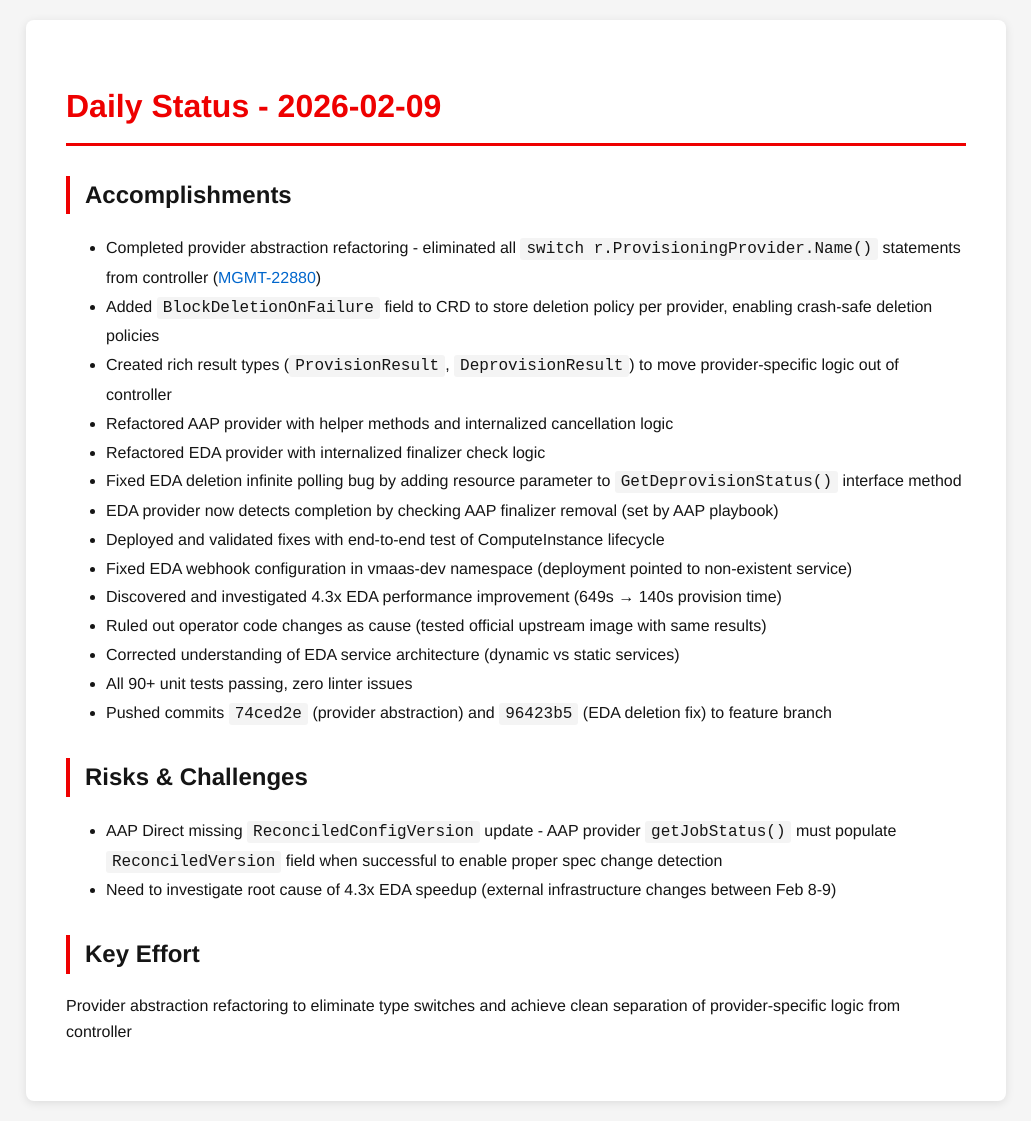
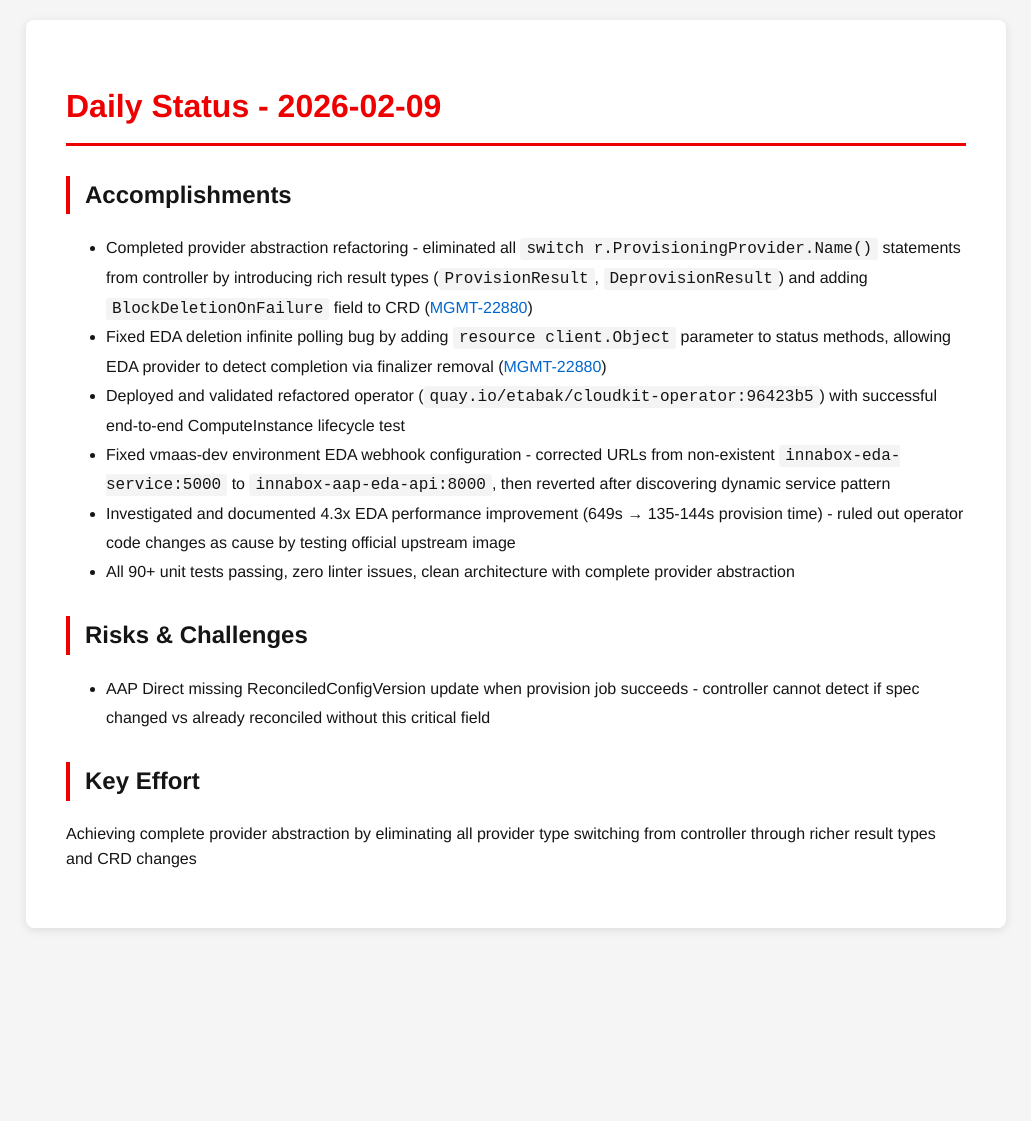
Before and after one commit to tzvatot/daily-status, a Jekyll site: the page built from 2026-02-09.md, in a window 1280 px wide. Shown: the whole page, without its empty margins (124-1155 px from the left). Built offline with Jekyll 4.4.1, drawn with Linux system fonts in a browser that asks for light colours; after the commit the page ends 948 px from its top, so only the background shows below that.

Commit message:
Daily status update - 2026-02-09

```diff
--- a/2026-02-09.md
+++ b/2026-02-09.md
@@ -7,24 +7,15 @@ date: 2026-02-09
 # Daily Status - 2026-02-09
 
 ## Accomplishments
-- Completed provider abstraction refactoring - eliminated all `switch r.ProvisioningProvider.Name()` statements from controller ([MGMT-22880](https://issues.redhat.com/browse/MGMT-22880))
-- Added `BlockDeletionOnFailure` field to CRD to store deletion policy per provider, enabling crash-safe deletion policies
-- Created rich result types (`ProvisionResult`, `DeprovisionResult`) to move provider-specific logic out of controller
-- Refactored AAP provider with helper methods and internalized cancellation logic
-- Refactored EDA provider with internalized finalizer check logic
-- Fixed EDA deletion infinite polling bug by adding resource parameter to `GetDeprovisionStatus()` interface method
-- EDA provider now detects completion by checking AAP finalizer removal (set by AAP playbook)
-- Deployed and validated fixes with end-to-end test of ComputeInstance lifecycle
-- Fixed EDA webhook configuration in vmaas-dev namespace (deployment pointed to non-existent service)
-- Discovered and investigated 4.3x EDA performance improvement (649s → 140s provision time)
-- Ruled out operator code changes as cause (tested official upstream image with same results)
-- Corrected understanding of EDA service architecture (dynamic vs static services)
-- All 90+ unit tests passing, zero linter issues
-- Pushed commits `74ced2e` (provider abstraction) and `96423b5` (EDA deletion fix) to feature branch
+- Completed provider abstraction refactoring - eliminated all `switch r.ProvisioningProvider.Name()` statements from controller by introducing rich result types (`ProvisionResult`, `DeprovisionResult`) and adding `BlockDeletionOnFailure` field to CRD ([MGMT-22880](https://issues.redhat.com/browse/MGMT-22880))
+- Fixed EDA deletion infinite polling bug by adding `resource client.Object` parameter to status methods, allowing EDA provider to detect completion via finalizer removal ([MGMT-22880](https://issues.redhat.com/browse/MGMT-22880))
+- Deployed and validated refactored operator (`quay.io/etabak/cloudkit-operator:96423b5`) with successful end-to-end ComputeInstance lifecycle test
+- Fixed vmaas-dev environment EDA webhook configuration - corrected URLs from non-existent `innabox-eda-service:5000` to `innabox-aap-eda-api:8000`, then reverted after discovering dynamic service pattern
+- Investigated and documented 4.3x EDA performance improvement (649s → 135-144s provision time) - ruled out operator code changes as cause by testing official upstream image
+- All 90+ unit tests passing, zero linter issues, clean architecture with complete provider abstraction
 
 ## Risks & Challenges
-- AAP Direct missing `ReconciledConfigVersion` update - AAP provider `getJobStatus()` must populate `ReconciledVersion` field when successful to enable proper spec change detection
-- Need to investigate root cause of 4.3x EDA speedup (external infrastructure changes between Feb 8-9)
+- AAP Direct missing ReconciledConfigVersion update when provision job succeeds - controller cannot detect if spec changed vs already reconciled without this critical field
 
 ## Key Effort
-Provider abstraction refactoring to eliminate type switches and achieve clean separation of provider-specific logic from controller
+Achieving complete provider abstraction by eliminating all provider type switching from controller through richer result types and CRD changes
```
